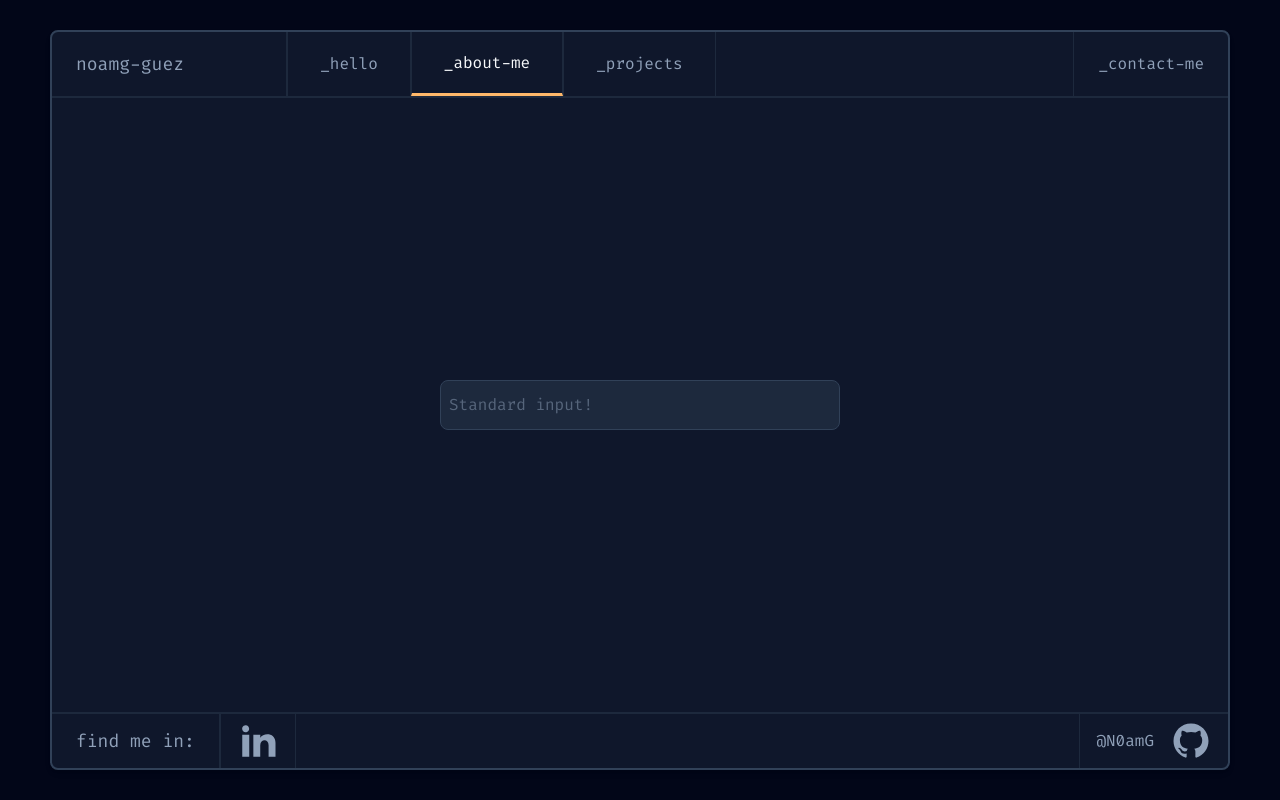
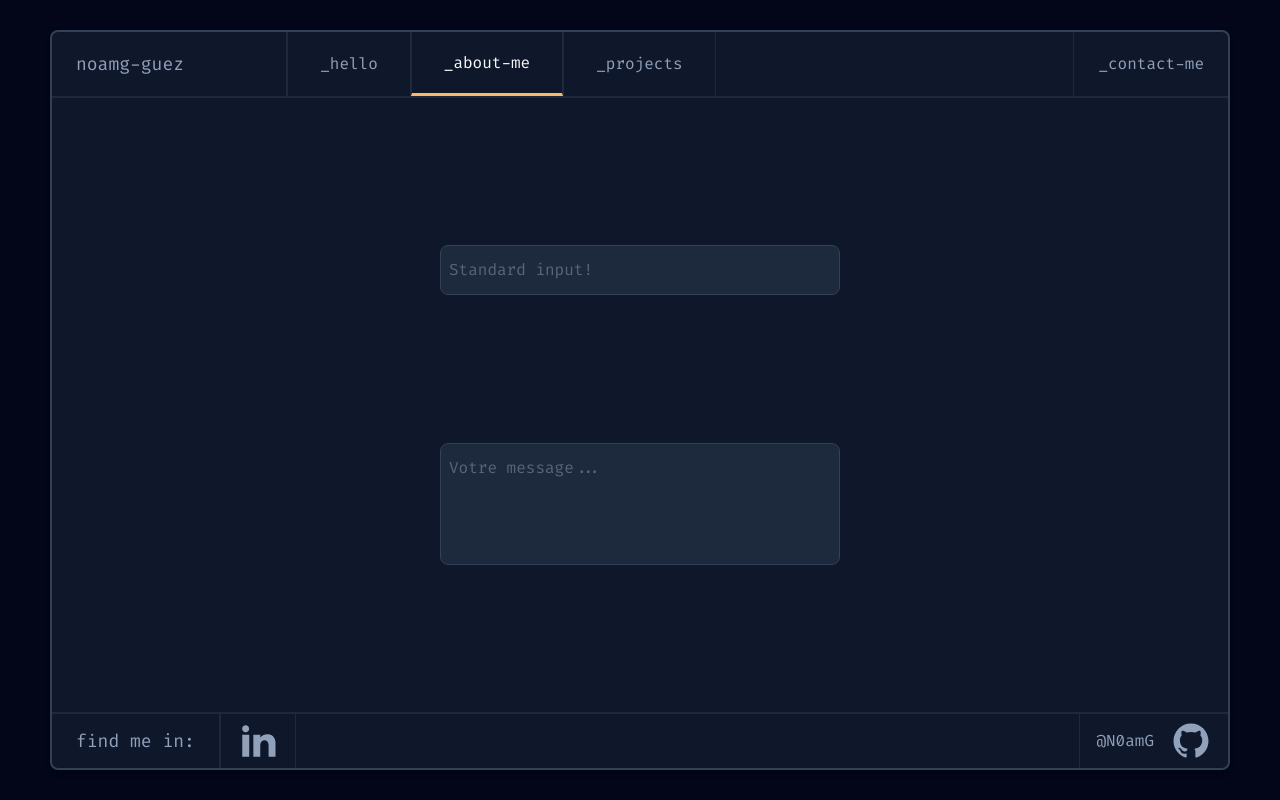
Before and after one commit to N0amG/Portfolio-public, a Next.js app: page /about in a window 1280 px wide. Built offline with nearby package versions, Linux system fonts and the light colour scheme.

Commit message:
Add : Text area field

```diff
--- a/src/app/about/page.jsx
+++ b/src/app/about/page.jsx
@@ -1,7 +1,10 @@
 import InputField from '@/components/InputField'
-
+import TextAreaField from '@/components/TextAreaField'
 export default function About() {
 	return (
-		<InputField />
+		<>
+			<InputField />
+			<TextAreaField />
+		</>
 	)
 }
--- /dev/null
+++ b/src/components/TextAreaField.jsx
@@ -0,0 +1,29 @@
+'use client'
+import { useState } from 'react';
+
+export default function TextAreaField({ maxWidth = '400px', placeholder = 'Votre message...', label = '', error = false }) {
+	const [focus, setFocus] = useState(false);
+	return (
+		<div style={{ maxWidth }} className="w-full">
+			{label && <label className="block mb-1 text-slate-200">{label}</label>}
+			<div className={`input-field flex items-center h-auto min-h-[100px] rounded-lg px-2 border transition-colors
+			${error ? 'bg-red-500/30 border-red-500' : focus ? 'bg-slate-800 border-slate-50' : 'bg-slate-800 border-slate-700'} text-slate-50 relative`}>
+				<textarea
+					placeholder={placeholder}
+					className="border-none outline-none bg-transparent w-full resize-none text-slate-400 py-3"
+					onFocus={() => setFocus(true)}
+					onBlur={() => setFocus(false)}
+					rows={4}
+				/>
+				{error && (
+					<span className="absolute top-2 right-2 flex items-start">
+						<svg xmlns="http://www.w3.org/2000/svg" viewBox="0 0 24 24" fill="currentColor" className="w-[24px] h-[24px] text-red-500">
+							<path d="M12 22C6.47715 22 2 17.5228 2 12C2 6.47715 6.47715 2 12 2C17.5228 2 22 6.47715 22 12C22 17.5228 17.5228 22 12 22ZM12 20C16.4183 20 20 16.4183 20 12C20 7.58172 16.4183 4 12 4C7.58172 4 4 7.58172 4 12C4 16.4183 7.58172 20 12 20ZM11 15H13V17H11V15ZM11 7H13V13H11V7Z"></path>
+						</svg>
+					</span>
+				)}
+			</div>
+			{error && <span className="text-red-500 text-md mt-2">Something went wrong</span>}
+		</div>
+	)
+}
```
